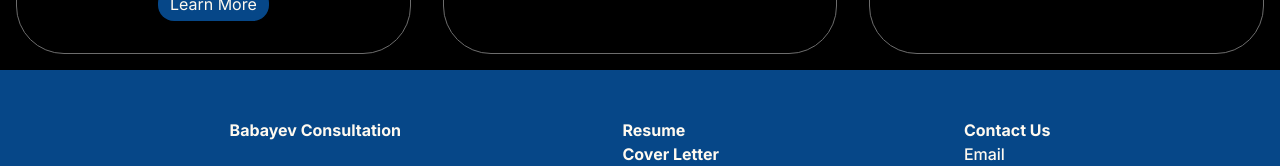
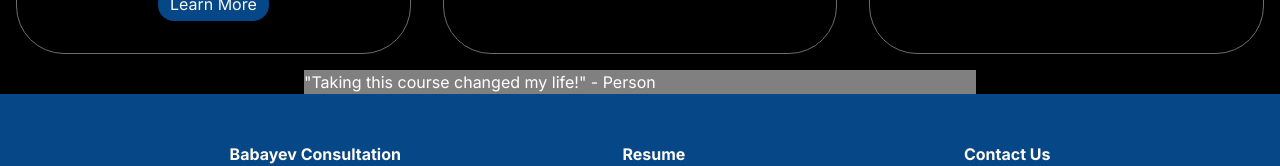
Before and after one commit to open-meadow/resume-courses, a Next.js app: page / in a window 1280 px wide. Shown: the part 1152-1318 px from the top of the page. Built offline with nearby package versions, Linux system fonts and the light colour scheme.

Commit message:
Initialize testimonials

```diff
--- /dev/null
+++ b/src/app/components/Testimonials.tsx
@@ -0,0 +1,10 @@
+import React from "react";
+
+export default function Testimonials() {
+    return(
+        <div className="testimonials max-w-md mx-auto bg-grey overflow-hidden md:max-w-2xl">
+            <img></img>
+            <h2>"Taking this course changed my life!" - Person</h2>
+        </div>
+    );
+}
--- a/src/app/components/page.scss
+++ b/src/app/components/page.scss
@@ -55,6 +55,10 @@ body {
     }
 }
 
+.testimonials {
+    background-color: grey;
+}
+
 footer {
     background-color: #064788;
     color: floralwhite;
--- a/src/app/layout.tsx
+++ b/src/app/layout.tsx
@@ -4,7 +4,7 @@ import { Inter } from 'next/font/google'
 const inter = Inter({ subsets: ['latin'] })
 
 export const metadata = {
-  title: 'Create Next App',
+  title: 'Babayev Consulting | Resume, Cover Letter, Essay and Online Courses',
   description: 'Generated by create next app',
 }
 
--- a/src/app/page.tsx
+++ b/src/app/page.tsx
@@ -4,6 +4,7 @@ import BigButtons from "./components/BigButtons";
 
 import "./components/page.scss"
 import Footer from "./components/Footer";
+import Testimonials from "./components/Testimonials";
 
 export default function Home() {
   return (
@@ -11,6 +12,7 @@ export default function Home() {
       <Nav />
       <Middle/>
       <BigButtons/>
+      <Testimonials/>
       <Footer/>
     </>
   );
```
Also changed, not shown: 1 other file (tests, documents, lock files or other folders).
